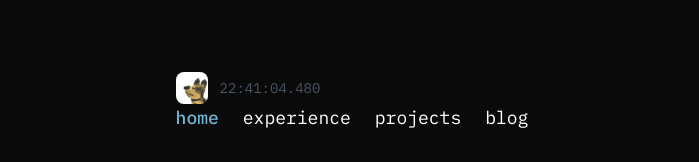
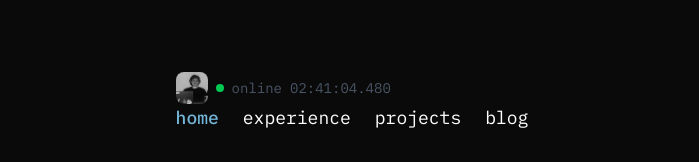
Before and after one commit to dylandhw/site, a Next.js app: page / in a window 1280 px wide. Shown: the top 162 px of the page, without its empty margins (288-987 px from the left). Built offline with nearby package versions, Linux system fonts and the light colour scheme; no server answers.

Commit message:
added status and clock and updated profile photo

```diff
--- a/src/components/Header.tsx
+++ b/src/components/Header.tsx
@@ -6,23 +6,39 @@ import { useEffect, useState } from "react";
 export default function Header() {
   const pathname = usePathname();
   const [time, setTime] = useState("");
+  const [discordStatus, setDiscordStatus] = useState("online");
 
+  // Clock logic
   useEffect(() => {
     function updateClock() {
       const now = new Date();
-      const formatter = new Intl.DateTimeFormat("en-US", {
-        hour: "numeric",
-        minute: "numeric",
-        second: "numeric",
-        hour12: false,
-        timeZone: "America/New_York",
-      });
+      const hours = now.getHours().toString().padStart(2, "0");
+      const minutes = now.getMinutes().toString().padStart(2, "0");
+      const seconds = now.getSeconds().toString().padStart(2, "0");
       const ms = now.getMilliseconds().toString().padStart(3, "0");
-      setTime(`${formatter.format(now)}.${ms}`);
+      setTime(`${hours}:${minutes}:${seconds}.${ms}`);
     }
 
     updateClock();
-    const interval = setInterval(updateClock, 10); // update every 10ms for smooth ms counter
+    const interval = setInterval(updateClock, 10);
+    return () => clearInterval(interval);
+  }, []);
+
+  // Randomly pick Discord status every 2 hours
+  useEffect(() => {
+    const statuses = [
+      { label: "online", color: "bg-green-500" },
+      { label: "idle", color: "bg-yellow-500" },
+      { label: "do not disturb", color: "bg-red-500" },
+    ];
+
+    function pickRandomStatus() {
+      const random = statuses[Math.floor(Math.random() * statuses.length)];
+      setDiscordStatus(random.label);
+    }
+
+    pickRandomStatus(); // initial pick
+    const interval = setInterval(pickRandomStatus, 2 * 60 * 60 * 1000); // every 2 hours
     return () => clearInterval(interval);
   }, []);
 
@@ -33,15 +49,29 @@ export default function Header() {
     { href: "/blog", label: "blog" },
   ];
 
+  const statusColorMap = {
+    online: "bg-green-500",
+    idle: "bg-yellow-500",
+    "do not disturb": "bg-red-500",
+  };
+
   return (
     <header className="relative w-full py-2">
-      {/* LEFT DOG + CLOCK */}
-      <div className="top-2 left-4 flex items-center gap-3 z-50">
+      <div className="top-2 left-4 flex items-center gap-2 z-50">
         <img
-          src="/dogwoof.jpg"
+          src="/me.jpg"
           alt="logo"
           className="w-8 h-8 rounded-lg object-cover"
         />
+
+        <span
+          className={`w-2 h-2 rounded-full ${statusColorMap[discordStatus]}`}
+        />
+
+        {/* Status text */}
+        <span className="text-sm text-gray-600">{discordStatus}</span>
+
+        {/* Clock */}
         <span className="text-gray-600 text-sm">{time}</span>
       </div>
 
```
Also changed, not shown: public/me.jpg (added).
